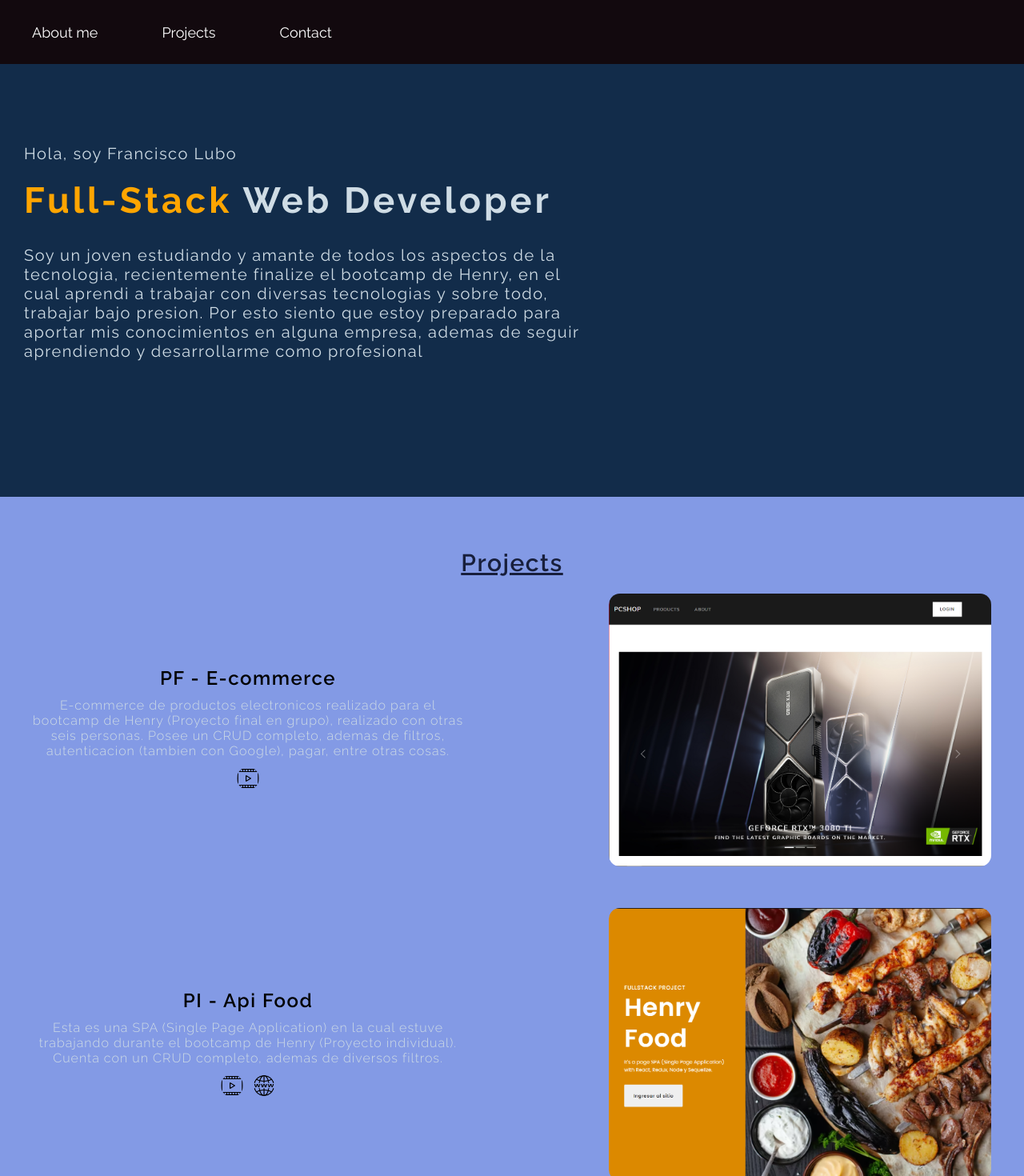
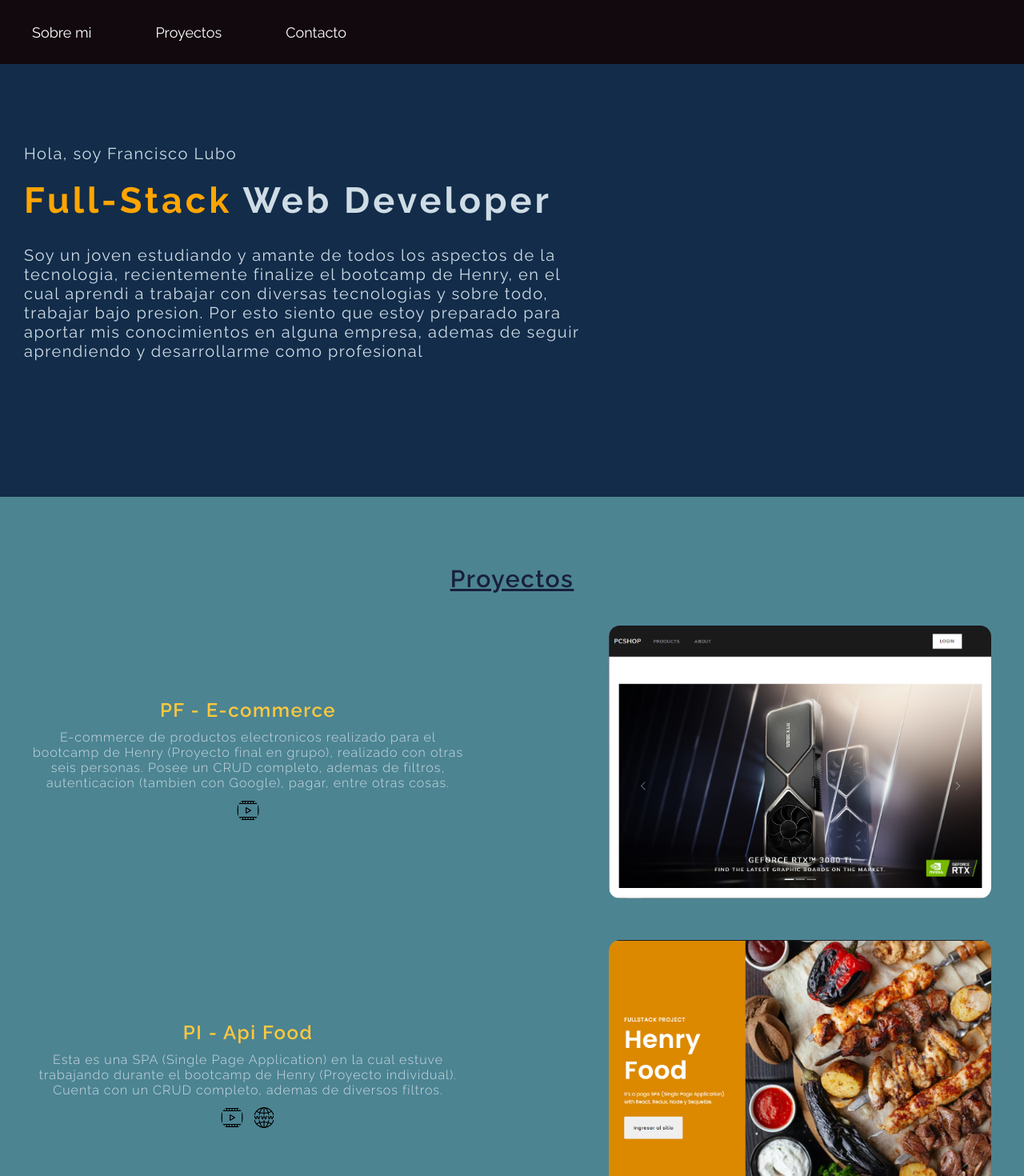
Before and after one commit to franciscolubo/portfolio, a React (Create React App) app: page / in a window 1280 px wide. Shown: the top 1470 px of the page at 80% size. Built offline with nearby package versions, Linux system fonts and the light colour scheme.

Commit message:
Portfolio base finish

```diff
--- a/src/Components/Contact.jsx
+++ b/src/Components/Contact.jsx
@@ -5,7 +5,7 @@ import { CONTACT, CONTACT_FORM, CONTAINER_CONTACT } from "./Styled-Contact";
 export default function Contact() {
   return (
     <CONTAINER_CONTACT>
-      <h3>Contact</h3>
+      <h3>Contacto</h3>
       <CONTACT>
         <p>
           Puedes contactarme enviando un mensaje por aqui o directamente en mi
--- a/src/Components/Navbar.jsx
+++ b/src/Components/Navbar.jsx
@@ -66,13 +66,13 @@ export default function Navbar() {
             }}
           >
             <motion.a whileHover={{ scale: 1.2 }} href="#about">
-              About me
+              Sobre mi
             </motion.a>
             <motion.a whileHover={{ scale: 1.2 }} href="#projects">
-              Projects
+              Proyectos
             </motion.a>
             <motion.a whileHover={{ scale: 1.2 }} href="#contact">
-              Contact
+              Contacto
             </motion.a>
           </NOT_DEPLOY>
         </NOT_RESPONSIVE>
@@ -82,9 +82,9 @@ export default function Navbar() {
             transition={{ duration: 0.3 }}
             variants={variants}
           >
-            <a href="#about">About me</a>
-            <a href="#projects">Projects</a>
-            <a href="#contact">Contact</a>
+            <a href="#about" onClick={handleMenu}>Sobre mi</a>
+            <a href="#projects" onClick={handleMenu}>Proyectos</a>
+            <a href="#contact" onClick={handleMenu}>Contacto</a>
           </DEPLOY>
         </motion.div>
       </CONTAINER_NAVBAR>
--- a/src/Components/Projects.jsx
+++ b/src/Components/Projects.jsx
@@ -25,7 +25,7 @@ const projects = [
 export default function Projects() {
   return (
     <CONTAINER_PROJECTS>
-      <h3>Projects</h3>
+      <h3>Proyectos</h3>
       {projects.map((project) => {
         return (
           <PROJECT
--- a/src/Components/Styled-Projects.js
+++ b/src/Components/Styled-Projects.js
@@ -2,8 +2,8 @@ import styled from "styled-components";
 import { motion } from "framer-motion";
 
 export const CONTAINER_PROJECTS = styled.div`
-  background: #839ae5;
-  padding-top: 50px;
+  background: #4C8492;
+  padding-top: 70px;
   width: 100%;
   h3 {
     padding-top: 15px;
@@ -12,6 +12,7 @@ export const CONTAINER_PROJECTS = styled.div`
     font-size: 30px;
     color: #181f3c;
     text-decoration: underline;
+    margin-bottom: 20px;
   }
 `;
 
@@ -23,6 +24,7 @@ export const PROJECT = styled(motion.div)`
   margin: auto;
 
   h2 {
+    color: #FFC93C;
     font-weight: 600;
     letter-spacing: 1.5px;
     margin-bottom: 10px;
```
